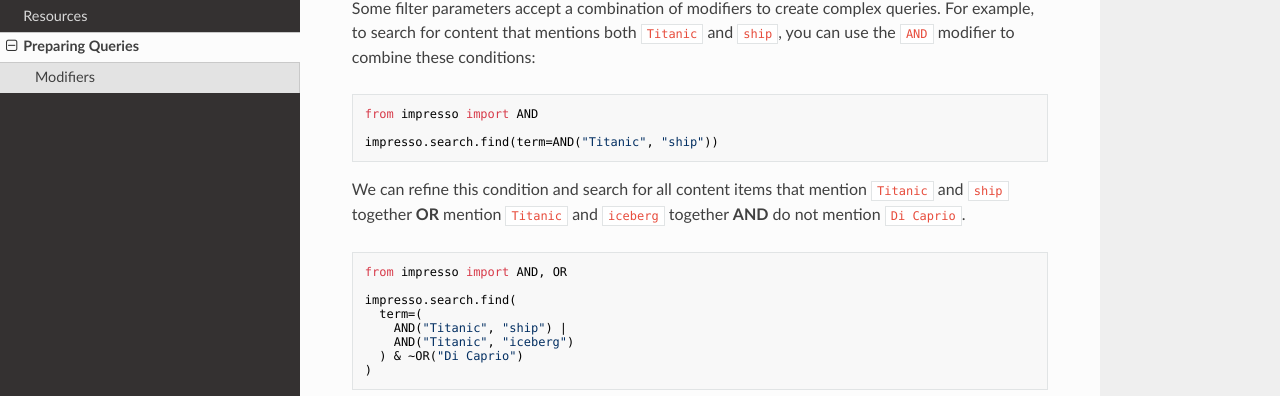
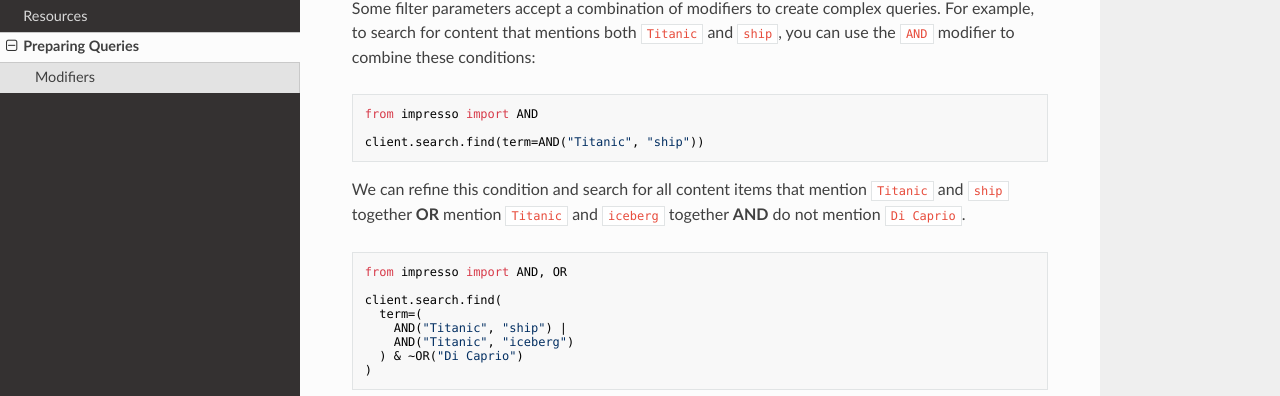
Before and after one commit to impresso/impresso-py, an MkDocs documentation site: the page built from docs/preparing_queries.md, in a window 1280 px wide and 1250 px high. Shown: the part 163-559 px from the top of the window. Built offline with MkDocs 1.6.1, drawn with Linux system fonts in a browser that asks for light colours; nearby versions of some CDN libraries.

Commit message:
Update documentation and examples to use client instead of impresso variable
Co-authored-by: danieleguido <1181642+danieleguido@users.noreply.github.com>

````diff
--- a/docs/preparing_queries.md
+++ b/docs/preparing_queries.md
@@ -5,7 +5,7 @@ Some filter parameters accept a combination of modifiers to create complex queri
 ```python
 from impresso import AND
 
-impresso.search.find(term=AND("Titanic", "ship"))
+client.search.find(term=AND("Titanic", "ship"))
 ```
 
 We can refine this condition and search for all content items that mention `Titanic` and `ship` together **OR** mention `Titanic` and `iceberg` together **AND** do not mention `Di Caprio`.
@@ -14,7 +14,7 @@ We can refine this condition and search for all content items that mention `Tita
 ```python
 from impresso import AND, OR
 
-impresso.search.find(
+client.search.find(
   term=(
     AND("Titanic", "ship") |
     AND("Titanic", "iceberg")
````
Also changed, not shown: docs/resources.md (+5 -5 lines), 8 other files.
